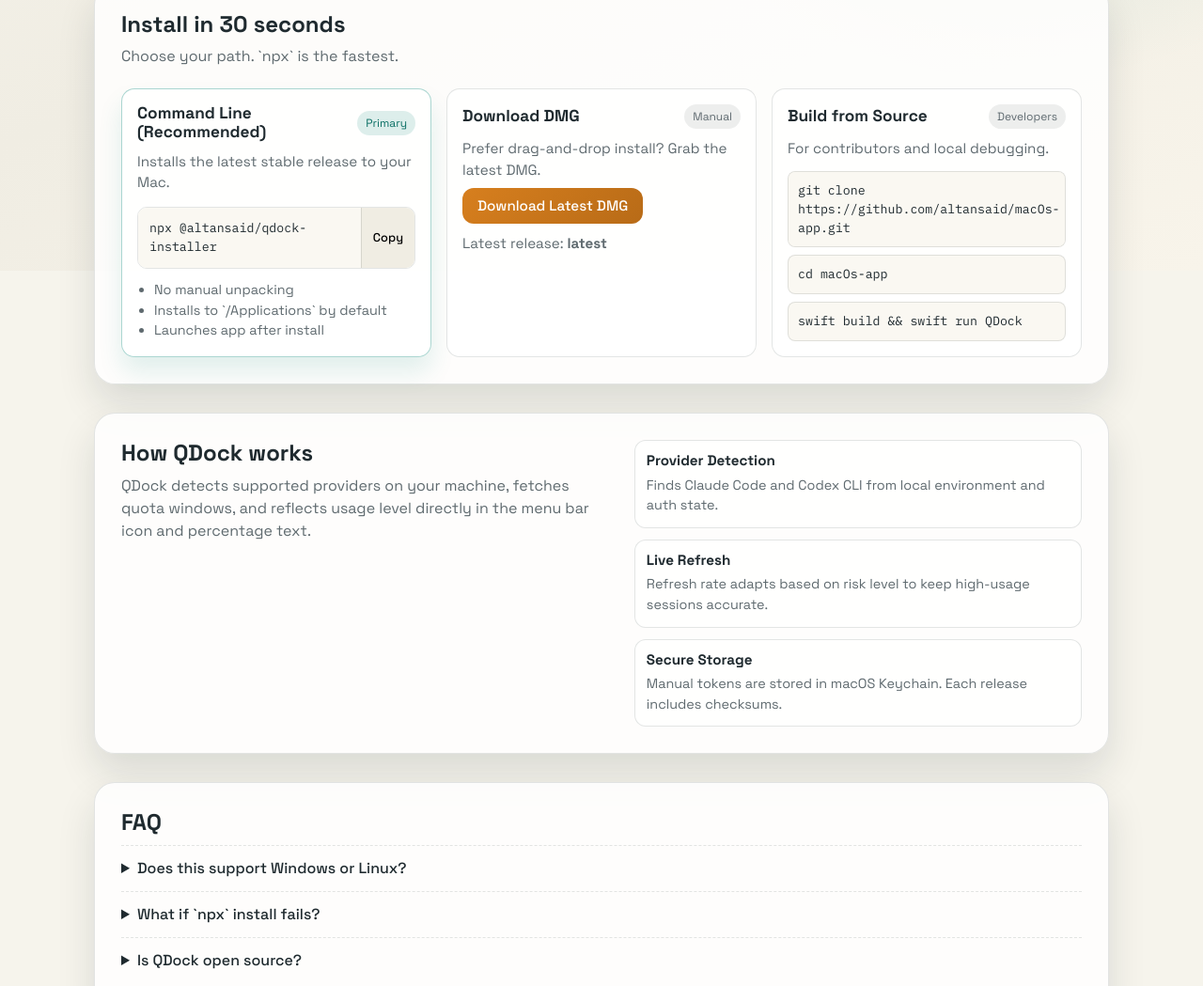
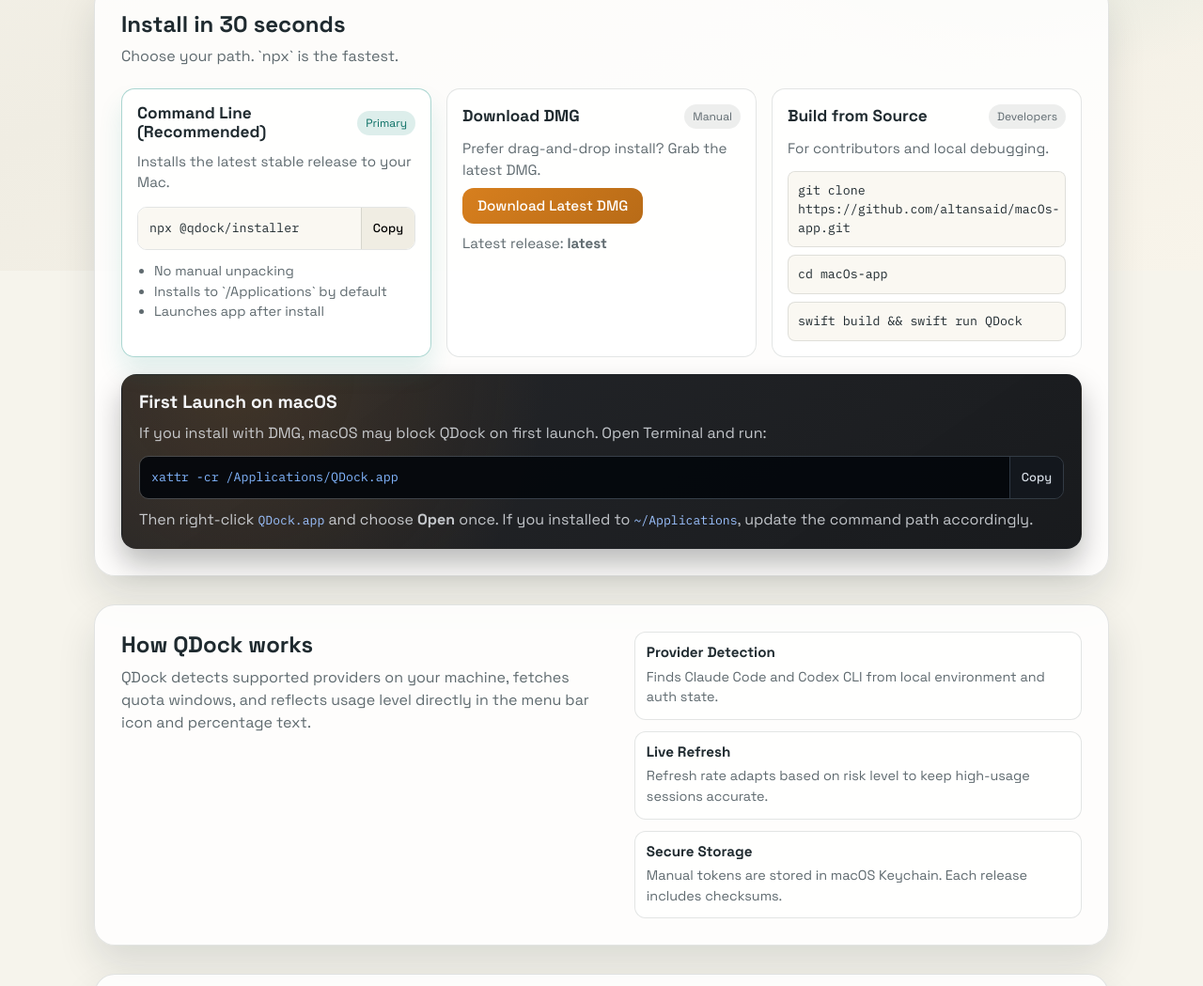
Before and after one commit to masuidrive/QDock, a plain HTML site: page site/index.html in a window 1280 px wide. Shown: the part 512-1561 px from the top of the page at 94% size. Drawn offline with Linux system fonts and the light colour scheme; no server answers.

Commit message:
release: move installer to @qdock/installer and add macOS first-launch guidance

```diff
--- a/installer/bin/qdock-installer.js
+++ b/installer/bin/qdock-installer.js
@@ -74,7 +74,7 @@
 QDock Installer
 
 Usage:
-  npx @altansaid/qdock-installer [options]
+  npx @qdock/installer [options]
 
 Options:
   --channel stable|beta    Release channel (default: stable)
--- a/installer/package.json
+++ b/installer/package.json
@@ -1,5 +1,5 @@
 {
-  "name": "@altansaid/qdock-installer",
+  "name": "@qdock/installer",
   "version": "0.1.0",
   "description": "CLI installer for QDock on macOS",
   "license": "MIT",
@@ -21,7 +21,7 @@
   ],
   "repository": {
     "type": "git",
-    "url": "https://github.com/altansaid/macOs-app.git",
+    "url": "git+https://github.com/altansaid/macOs-app.git",
     "directory": "installer"
   },
   "bugs": {
--- a/site/index.html
+++ b/site/index.html
@@ -11,7 +11,7 @@
     <meta property="og:title" content="QDock" />
     <meta
       property="og:description"
-      content="Install QDock in one command with npx, or download the notarized DMG."
+      content="Install QDock in one command with npx, or download the latest DMG."
     />
     <meta property="og:type" content="website" />
     <link rel="preconnect" href="https://fonts.googleapis.com" />
@@ -63,7 +63,7 @@
             </div>
             <p>Installs the latest stable release to your Mac.</p>
             <div class="code-wrap">
-              <code id="npx-command">npx @altansaid/qdock-installer</code>
+              <code id="npx-command">npx @qdock/installer</code>
               <button class="copy-btn" data-copy-target="npx-command">Copy</button>
             </div>
             <ul class="meta">
@@ -100,6 +100,21 @@
             </div>
           </article>
         </div>
+
+        <aside class="first-launch-note" aria-label="First launch guidance for DMG installs">
+          <h3>First Launch on macOS</h3>
+          <p>
+            If you install with DMG, macOS may block QDock on first launch. Open Terminal and run:
+          </p>
+          <div class="code-wrap first-launch-code">
+            <code id="first-launch-command">xattr -cr /Applications/QDock.app</code>
+            <button class="copy-btn" data-copy-target="first-launch-command">Copy</button>
+          </div>
+          <p class="first-launch-help">
+            Then right-click <code>QDock.app</code> and choose <strong>Open</strong> once.
+            If you installed to <code>~/Applications</code>, update the command path accordingly.
+          </p>
+        </aside>
       </section>
 
       <section id="how" class="how reveal">
@@ -140,6 +155,15 @@
           </p>
         </details>
         <details>
+          <summary>macOS blocked QDock on first launch. What should I do?</summary>
+          <p>
+            This can happen after manual DMG install. Run
+            <code>xattr -cr /Applications/QDock.app</code> in Terminal, then right-click
+            <code>QDock.app</code> and choose <strong>Open</strong> once. If installed under
+            <code>~/Applications</code>, update the path in the command.
+          </p>
+        </details>
+        <details>
           <summary>Is QDock open source?</summary>
           <p>
             Yes. Source code, issues, and contribution flow are available on GitHub.
--- a/site/styles.css
+++ b/site/styles.css
@@ -287,6 +287,53 @@
   margin-top: 12px;
 }
 
+.first-launch-note {
+  margin-top: 18px;
+  padding: 18px;
+  border-radius: 16px;
+  border: 1px solid rgba(31, 42, 47, 0.18);
+  background:
+    radial-gradient(circle at 12% 0%, rgba(215, 127, 30, 0.16), transparent 36%),
+    linear-gradient(145deg, rgba(24, 26, 30, 0.94), rgba(12, 14, 17, 0.95));
+  box-shadow: 0 16px 30px rgba(10, 12, 16, 0.28);
+  color: #f5f7fa;
+}
+
+.first-launch-note h3 {
+  font-size: 1.2rem;
+}
+
+.first-launch-note p {
+  margin: 10px 0 0;
+  color: rgba(236, 240, 245, 0.8);
+}
+
+.first-launch-code {
+  margin-top: 12px;
+  border-color: rgba(129, 156, 185, 0.25);
+}
+
+.first-launch-code code {
+  background: rgba(5, 8, 12, 0.95);
+  color: #82b6ff;
+}
+
+.first-launch-code .copy-btn {
+  border-left-color: rgba(129, 156, 185, 0.25);
+  background: rgba(19, 23, 30, 0.92);
+  color: rgba(235, 242, 251, 0.9);
+}
+
+.first-launch-code .copy-btn:hover {
+  background: rgba(30, 36, 46, 0.95);
+}
+
+.first-launch-help code {
+  color: #9cc2ff;
+  font-family: "IBM Plex Mono", monospace;
+  font-size: 0.82rem;
+}
+
 .how {
   display: grid;
   grid-template-columns: 1.1fr 1fr;
@@ -337,6 +384,15 @@
 .faq p {
   margin: 8px 0 0;
   color: var(--muted);
+}
+
+.faq code {
+  font-family: "IBM Plex Mono", monospace;
+  font-size: 0.82rem;
+  padding: 1px 6px;
+  border-radius: 6px;
+  background: rgba(31, 42, 47, 0.08);
+  color: #25333a;
 }
 
 .footer {
```
Also changed, not shown: docs/install.md (+1 -1 lines), docs/release.md (+2 -2 lines), README.md, installer/README.md, 1 other file.
